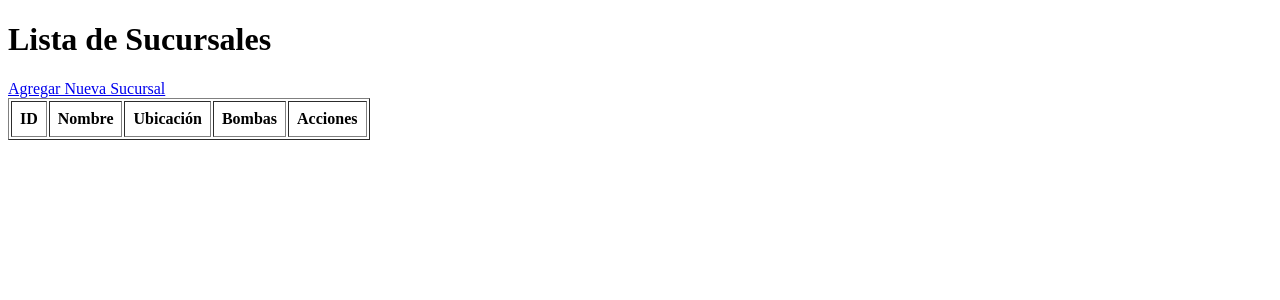
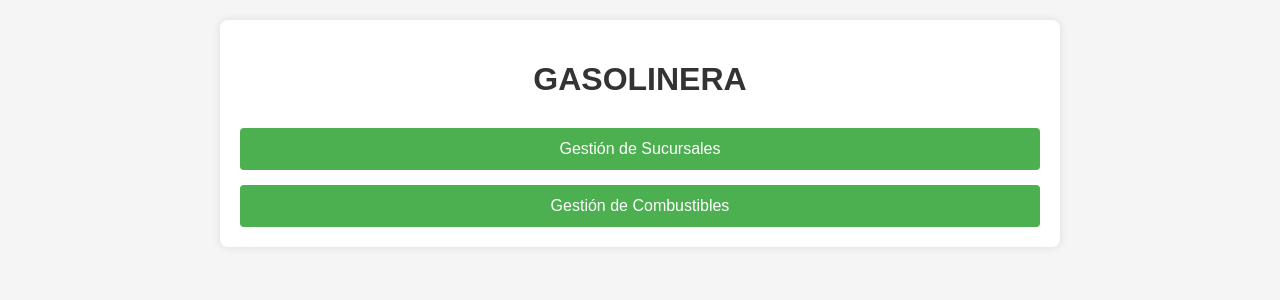
Before and after one commit to tifanny2305/Arqui-Gasolina-2P, a PHP site: page /app/index.php in a window 1280 px wide. Shown: the top 300 px of the page. Run offline with PHP 8.4, Linux system fonts and the light colour scheme; data that the repository does not hold is empty.

Commit message:
combustible crud

```diff
--- /dev/null
+++ b/app/controller/Ccombustible.php
@@ -0,0 +1,65 @@
+<?php
+require_once __DIR__ . '/../model/Mcombustible.php';
+
+class Ccombustible {
+    private $Mcombustible;
+
+    public function __construct() {
+        $this->Mcombustible = new Mcombustible();
+    }
+
+    public function indexC() {
+        $tipos = $this->Mcombustible->obtenerCombustible();
+        require_once __DIR__ . '/../view/Vcombustible/index.php';
+    }
+
+    public function mostrar_crear_combustible()
+    {
+        require_once __DIR__ . '/../view/Vcombustible/create.php';
+    }
+
+    public function crear_combustible() {
+        if ($_SERVER['REQUEST_METHOD'] === 'POST') {
+            $tipo = $_POST['tipo'];
+            $litros = $_POST['litros'];
+
+            if ($this->Mcombustible->crearCombustible($tipo, $litros)) {
+                header("Location: index.php?action=combustibles");
+            } else {
+                echo "Error al registrar el tipo de combustible.";
+            }
+        } else {
+            require_once __DIR__ . '/../view/Vcombustible/create.php';
+        }
+    }
+
+    public function editar_combustible() {
+        if (isset($_GET['id'])) {
+            $tipo = $this->Mcombustible->obtenerCombustiblePorId($_GET['id']);
+            require_once __DIR__ . '/../view/Vcombustible/edit.php';
+        }
+    }
+
+    public function actualizar_combustible() {
+        if ($_SERVER['REQUEST_METHOD'] === 'POST') {
+            $id = $_POST['id'];
+            $tipo = $_POST['tipo'];
+            $litros = $_POST['litros'];
+
+            if ($this->Mcombustible->actualizarCombustible($id, $tipo, $litros)) {
+                header("Location: index.php?action=combustibles");
+                exit;
+            } else {
+                echo "Error al actualizar el combustible";
+            }
+        }
+    }
+
+    public function eliminar_combustible() {
+        if (isset($_GET['id'])) {
+            $this->Mcombustible->eliminarCombustible($_GET['id']);
+            header("Location: index.php?action=combustibles");
+            exit;
+        }
+    }
+}
--- a/app/controller/Csucursal.php
+++ b/app/controller/Csucursal.php
@@ -10,31 +10,36 @@ class Csucursal
         $this->Msucursal = new Msucursal();
     }
 
+    public function mostrar_crear_sucursal()
+    {
+        require_once __DIR__ . '/../view/Vsucursal/create.php';
+    }
+
     public function crear_sucursal()
     {
-        // Verificar si el formulario fue enviado
+
         if ($_SERVER['REQUEST_METHOD'] == 'POST') {
             // Recoger datos del formulario
             $nombre = $_POST['nombre'];
             $ubicacion = $_POST['ubicacion'];
             $bombas = $_POST['bombas'];
 
-            // Validación básica de los datos
             if (empty($nombre) || empty($ubicacion) || empty($bombas)) {
                 echo "Por favor, complete todos los campos.";
                 return;
             }
 
-            // Llamar al modelo para registrar la sucursal
             if ($this->Msucursal->crearSucursal($nombre, $ubicacion, $bombas)) {
                 echo "Sucursal registrada correctamente.";
+                header("Location: index.php?action=sucursales");
+                exit();
             } else {
                 echo "Error al registrar la sucursal.";
             }
         }
     }
 
-    public function index()
+    public function indexS()
     {
         $sucursales = $this->Msucursal->obtenerSucursales();
         require_once __DIR__ . '/../view/Vsucursal/index.php';
@@ -78,7 +83,8 @@ class Csucursal
             $id = $_GET['id'];
 
             if ($this->Msucursal->eliminarSucursal($id)) {
-                header("Location: index.php?action=index");
+                header("Location: index.php?action=sucursales");
+                exit;
             } else {
                 echo "Error al eliminar la sucursal.";
             }
--- a/app/index.php
+++ b/app/index.php
@@ -1,29 +1,57 @@
 <?php
-// Cargar el controlador según la acción
 require_once __DIR__ . '/controller/Csucursal.php';
+require_once __DIR__ . '/controller/Ccombustible.php';
 
-$controller = new Csucursal();
-$action = $_GET['action'] ?? 'index';
+$Csucursal = new Csucursal();
+$Ccombustible = new Ccombustible();
+$action = $_GET['action'] ?? 'menu';
 
 switch ($action) {
-    case 'index':
-        $controller->index(); // Listar sucursales
+    // Menú principal
+    case 'menu':
+        require_once __DIR__ . '/view/menu.php';
+        break;
+
+    // Acciones para sucursales
+    case 'sucursales':
+        $Csucursal->indexS();
         break;
     case 'crear_sucursal':
-        require_once __DIR__ . '/view/Vsucursal/create.php'; // Mostrar formulario
+        $Csucursal->mostrar_crear_sucursal();
         break;
     case 'registrar_sucursal':
-        $controller->crear_sucursal(); // Guardar nueva sucursal
+        $Csucursal->crear_sucursal();
         break;
     case 'editar_sucursal':
-        $controller->editar_sucursal(); // Mostrar formulario de edición
+        $Csucursal->editar_sucursal();
         break;
     case 'actualizar_sucursal':
-        $controller->actualizar_sucursal(); // Guardar cambios
+        $Csucursal->actualizar_sucursal();
         break;
     case 'eliminar_sucursal':
-        $controller->eliminar_sucursal(); // Eliminar sucursal
+        $Csucursal->eliminar_sucursal();
         break;
+
+    // Acciones para combustibles
+    case 'combustibles':
+        $Ccombustible->indexC();
+        break;
+    case 'crear_combustible':
+        $Ccombustible->mostrar_crear_combustible();
+        break;
+    case 'registrar_combustible':
+        $Ccombustible->crear_combustible();
+        break;
+    case 'editar_combustible':
+        $Ccombustible->editar_combustible();
+        break;
+    case 'actualizar_combustible':
+        $Ccombustible->actualizar_combustible();
+        break;
+    case 'eliminar_combustible':
+        $Ccombustible->eliminar_combustible();
+        break;
+
     default:
         echo "Acción no válida.";
         break;
--- a/app/model/Msucursal.php
+++ b/app/model/Msucursal.php
@@ -1,11 +1,10 @@
 <?php
 
-require_once(__DIR__ . '/../config/database.php'); // Incluimos la conexión a la base de datos
+require_once(__DIR__ . '/../config/database.php');
 
 class Msucursal {
     private $db;
 
-    // Propiedades de la sucursal
     public $id;
     public $nombre;
     public $ubicacion;
@@ -13,12 +12,10 @@ class Msucursal {
 
     // Constructor
     public function __construct() {
-        // Crear una nueva instancia de la conexión a la base de datos
         $database = new Database();
         $this->db = $database->obtenerConexion();
     }
 
-    // Crear una nueva sucursal
     public function crearSucursal($nombre, $ubicacion, $bombas) {
         $query = "INSERT INTO sucursal (nombre, ubicacion, bombas) VALUES (?, ?, ?)";
 
@@ -32,7 +29,6 @@ class Msucursal {
         return false;
     }
 
-    // Obtener todas las sucursales
     public function obtenerSucursales() {
         $query = "SELECT * FROM sucursal";
         $result = $this->db->query($query);
@@ -40,7 +36,6 @@ class Msucursal {
         return $result;
     }
 
-    // Obtener detalles de una sucursal por ID
     public function obtenerSucursalPorId($id) {
         $query = "SELECT * FROM sucursal WHERE id = ?";
 
@@ -52,7 +47,6 @@ class Msucursal {
         return $result->fetch_assoc();
     }
 
-    // Método para actualizar la sucursal (puedes añadir otros métodos de actualización)
     public function actualizarSucursal($id, $nombre, $ubicacion, $bombas) {
         $query = "UPDATE sucursal SET nombre = ?, ubicacion = ?, bombas = ? WHERE id = ?";
 
--- a/app/view/Vsucursal/create.php
+++ b/app/view/Vsucursal/create.php
@@ -1,4 +1,3 @@
-<!-- vistas/registrar_sucursal.php -->
 <!DOCTYPE html>
 <html lang="es">
 <head>
--- a/app/view/Vsucursal/index.php
+++ b/app/view/Vsucursal/index.php
@@ -8,6 +8,8 @@
 
     <h1>Lista de Sucursales</h1>
     <a href="index.php?action=crear_sucursal">Agregar Nueva Sucursal</a>
+    </p>
+    <a href="index.php">Volver al Menú Principal</a>
 
     <table border="1" cellpadding="8">
         <thead>
--- /dev/null
+++ b/app/view/menu.php
@@ -0,0 +1,58 @@
+<!DOCTYPE html>
+<html lang="es">
+<head>
+    <meta charset="UTF-8">
+    <meta name="viewport" content="width=device-width, initial-scale=1.0">
+    <title>Gasolinera - Menú Principal</title>
+    <style>
+        body {
+            font-family: Arial, sans-serif;
+            margin: 0;
+            padding: 20px;
+            background-color: #f5f5f5;
+        }
+        .container {
+            max-width: 800px;
+            margin: 0 auto;
+            background: white;
+            padding: 20px;
+            border-radius: 8px;
+            box-shadow: 0 0 10px rgba(0,0,0,0.1);
+        }
+        h1 {
+            color: #333;
+            text-align: center;
+        }
+        .menu-options {
+            display: flex;
+            flex-direction: column;
+            gap: 15px;
+            margin-top: 30px;
+        }
+        .menu-btn {
+            padding: 12px 20px;
+            background-color: #4CAF50;
+            color: white;
+            border: none;
+            border-radius: 4px;
+            cursor: pointer;
+            font-size: 16px;
+            text-align: center;
+            text-decoration: none;
+        }
+        .menu-btn:hover {
+            background-color: #45a049;
+        }
+    </style>
+</head>
+<body>
+    <div class="container">
+        <h1>GASOLINERA</h1>
+
+        <div class="menu-options">
+            <a href="index.php?action=sucursales" class="menu-btn">Gestión de Sucursales</a>
+            <a href="index.php?action=combustibles" class="menu-btn">Gestión de Combustibles</a>
+        </div>
+    </div>
+</body>
+</html>
```
Also changed, not shown: app/model/Mcombustible.php (added, +46 -0 lines), app/view/Vcombustible/create.php (added, +23 -0 lines), app/view/Vcombustible/edit.php (added, +26 -0 lines), app/view/Vcombustible/index.php (added, +39 -0 lines), app/model/Mtipo_combustible.php (deleted), app/view/Vsucursal/delete.php (deleted).
